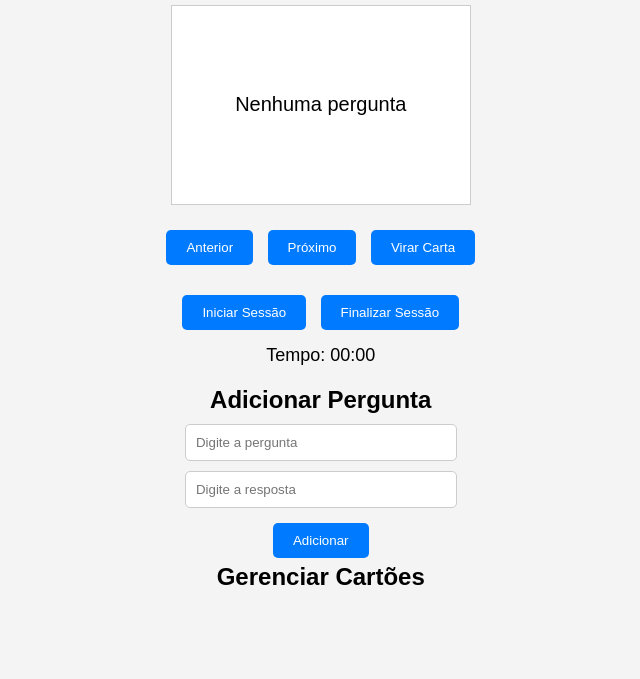
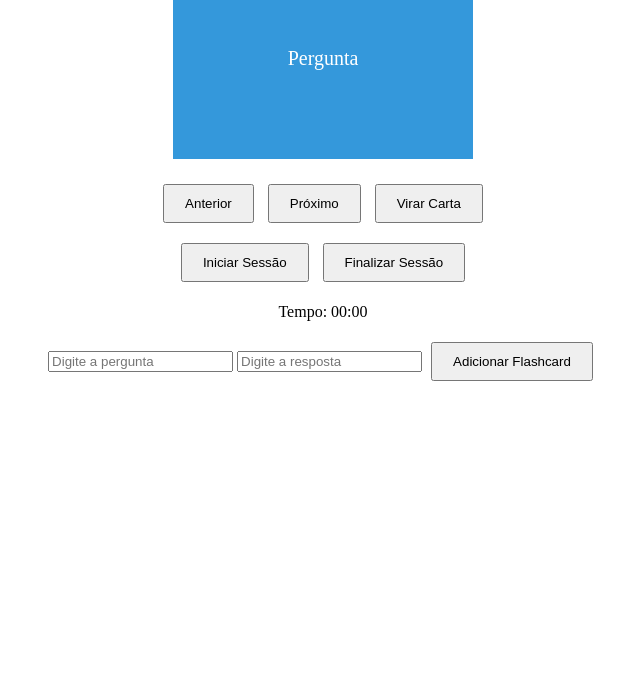
Before and after one commit to Ana-Jessica/Flashcards, a plain HTML site: page index.html in a window 1280 px wide. Shown: the part 121-800 px from the top of the page, without its empty margins (317-957 px from the left). Drawn offline with Linux system fonts and the light colour scheme.

Commit message:
Add files via upload

```diff
--- a/index.html
+++ b/index.html
@@ -40,19 +40,17 @@
 
     <!-- Formulário para Adicionar Perguntas -->
     <div class="add-card">
-            <h2>Adicionar Pergunta</h2>
-            <input type="text" id="new-question" placeholder="Digite a pergunta">
-            <input type="text" id="new-answer" placeholder="Digite a resposta">
-            <button id="add-card">Adicionar</button>
+      <input type="text" id="nova-pergunta" placeholder="Digite a pergunta">
+      <input type="text" id="nova-resposta" placeholder="Digite a resposta">
+      <button id="add-card">Adicionar Flashcard</button>
+
     </div>
 
     <!-- Exibir lista de cartões -->
     <div class="card-list">
-            <h2>Gerenciar Cartões</h2>
       <ul id="card-list"></ul>
     </div>
   </div>
-
 
   <script src="script.js"></script>
 </body>
--- a/script.js
+++ b/script.js
@@ -8,23 +8,29 @@
 const question = document.getElementById('question');
 const answer = document.getElementById('answer');
 const timeDisplay = document.getElementById('time-display');
+const addCardButton = document.getElementById('add-card');
+const novaPergunta = document.getElementById('nova-pergunta');
+const novaResposta = document.getElementById('nova-resposta');
+const escolherAleatoriaButton = document.getElementById('escolher-aleatoria');
 
 document.getElementById('flip-card').addEventListener('click', flipCard);
 document.getElementById('prev-card').addEventListener('click', prevCard);
 document.getElementById('next-card').addEventListener('click', nextCard);
 document.getElementById('start-session').addEventListener('click', startSession);
 document.getElementById('end-session').addEventListener('click', endSession);
+addCardButton.addEventListener('click', addFlashcard);
+escolherAleatoriaButton.addEventListener('click', escolherPerguntaAleatoria);
 
 function updateCard() {
   if (cards.length > 0) {
-        question.textContent = cards[currentCard].question;
-        answer.textContent = cards[currentCard].answer;
+    question.textContent = cards[currentCard].pergunta;
+    answer.textContent = cards[currentCard].resposta;
   } else {
     question.textContent = 'Nenhuma pergunta';
     answer.textContent = '';
   }
-    flashcard.classList.remove('flipped'); // Reset the flip on card change
-    isFlipped = false; // Reset the flip state
+  flashcard.classList.remove('flipped');
+  isFlipped = false;
 }
 
 function flipCard() {
@@ -61,5 +67,27 @@
   timeDisplay.textContent = `Tempo: ${Math.floor(elapsedTime / 60)}:${('0' + elapsedTime % 60).slice(-2)}`;
 }
 
-// Inicializar
+function addFlashcard() {
+  const perguntaText = novaPergunta.value;
+  const respostaText = novaResposta.value;
+
+  if (perguntaText && respostaText) {
+    cards.push({ pergunta: perguntaText, resposta: respostaText });
+    localStorage.setItem('flashcards', JSON.stringify(cards));
     updateCard();
+    novaPergunta.value = '';
+    novaResposta.value = '';
+  } else {
+    alert("Preencha os campos de pergunta e resposta.");
+  }
+}
+
+function escolherPerguntaAleatoria() {
+  if (cards.length > 0) {
+    currentCard = Math.floor(Math.random() * cards.length);
+    updateCard();
+  }
+}
+
+// Inicializa o primeiro flashcard
+updateCard();
--- a/style.css
+++ b/style.css
@@ -1,126 +1,61 @@
-* {
-    margin: 0;
-    padding: 0;
-    box-sizing: border-box;
-}
-
-body {
-    font-family: Arial, sans-serif;
-    background-color: #f4f4f4;
-    display: flex;
-    justify-content: center;
-    align-items: center;
-    height: 100vh;
-}
-
 .container {
-    text-align: center;
+  text-align: center;
+  max-width: 600px;
+  margin: 0 auto;
 }
 
 .flashcard-container {
-    perspective: 1000px;
+  position: relative;
+  width: 300px;
+  height: 200px;
+  margin: 20px auto;
+  perspective: 1000px;
 }
 
 .flashcard {
-    width: 300px;
-    height: 200px;
-    margin: 20px auto;
-    position: relative;
-    transform-style: preserve-3d;
-    transition: transform 0.6s;
-    cursor: pointer;
-    /* Indicador de que o cartão é clicável */
+  width: 100%;
+  height: 100%;
+  position: absolute;
+  transform-style: preserve-3d;
+  transition: transform 0.6s;
 }
 
-.flashcard div {
-    position: absolute;
-    width: 100%;
-    height: 100%;
-    backface-visibility: hidden;
-    display: flex;
-    justify-content: center;
-    align-items: center;
-    font-size: 20px;
-    padding: 20px;
-    border: 1px solid #ccc;
-    background-color: white;
+.flashcard.flipped {
+  transform: rotateY(180deg);
+}
+
+.front, .back {
+  position: absolute;
+  width: 100%;
+  height: 100%;
+  display: flex;
+  justify-content: center;
+  align-items: center;
+  font-size: 20px;
+  backface-visibility: hidden;
 }
 
 .front {
-    background-color: #f8f9fa;
+  background-color: #3498db;
+  color: white;
 }
 
 .back {
-    transform: rotateY(180deg);
-    background-color: #007bff;
-    color: black;
+  background-color: #2ecc71;
+  color: white;
+  transform: rotateY(180deg);
 }
 
-.flashcard.flipped {
-    transform: rotateY(180deg);
+.controls, .session-controls, .add-card {
+  margin: 10px 0;
 }
 
-.controls,
-.session-controls,
-.add-card {
-    margin-top: 20px;
-}
-
-.controls button,
-.session-controls button,
-#add-card {
-    padding: 10px 20px;
-    margin: 5px;
-    background-color: #007bff;
-    color: white;
-    border: none;
-    cursor: pointer;
-    border-radius: 5px;
-}
-
-.controls button:hover,
-.session-controls button:hover,
-#add-card:hover {
-    background-color: #0056b3;
-}
-
-#time-display {
-    margin-top: 10px;
-    font-size: 18px;
-}
-
-.add-card input {
-    display: block;
-    margin: 10px auto;
-    padding: 10px;
-    width: 80%;
-    border: 1px solid #ccc;
-    border-radius: 5px;
+button {
+  padding: 10px 20px;
+  margin: 5px;
 }
 
 .card-list ul {
-    list-style: none;
-    padding: 10px;
+  list-style-type: none;
+  padding: 0;
 }
-
-.card-list li {
-    background-color: #f8f9fa;
-    margin: 10px;
-    padding: 10px;
-    border: 1px solid #ccc;
-    display: flex;
-    justify-content: space-between;
-}
-
-.card-list button {
-    background-color: #ff4d4d;
-    border: none;
-    color: white;
-    padding: 5px;
-    cursor: pointer;
-    border-radius: 3px;
-}
-
-.card-list button:hover {
-    background-color: #cc0000;
-}
```
Lines whose indentation alone changed are shown as unchanged.
